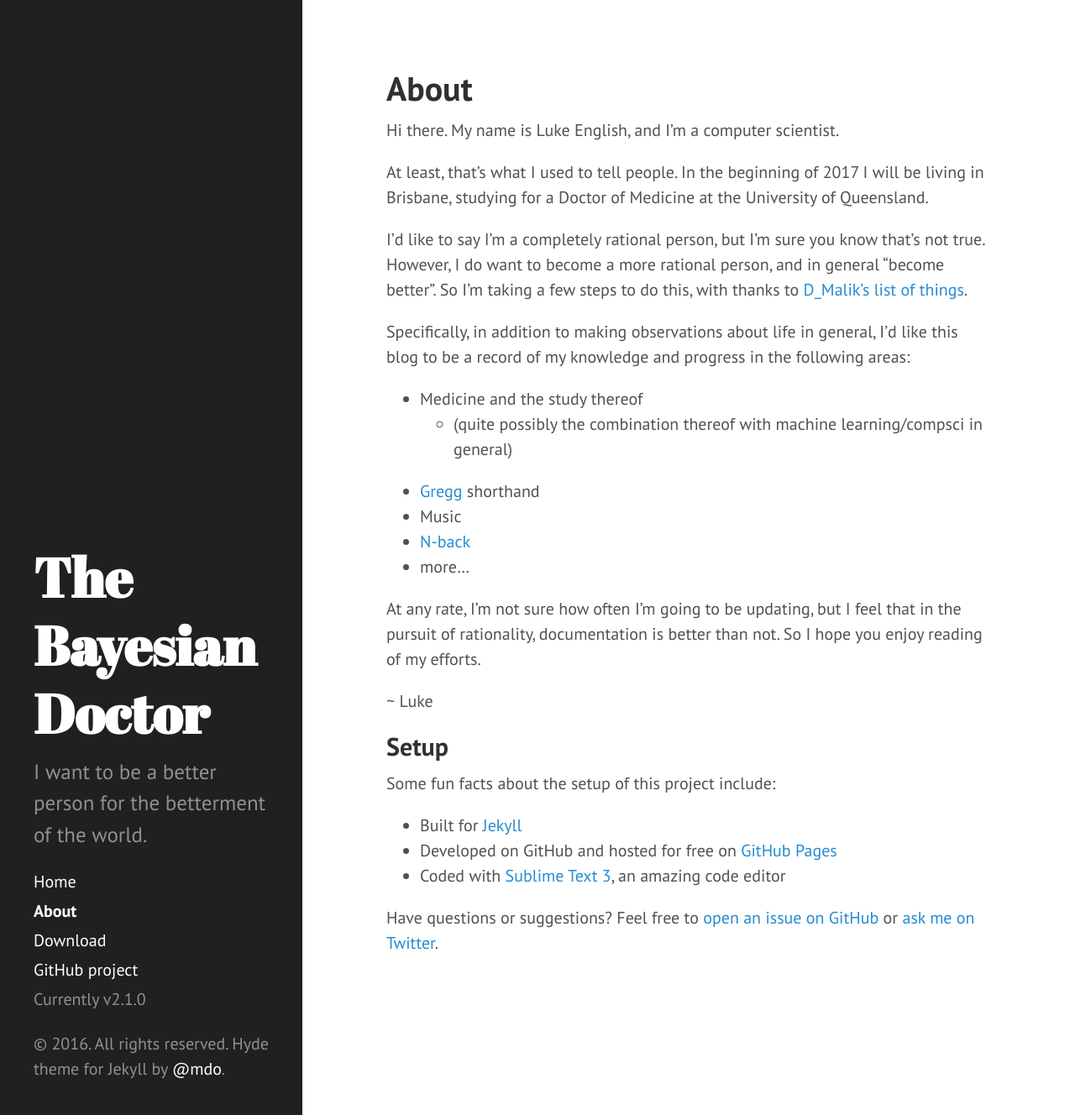
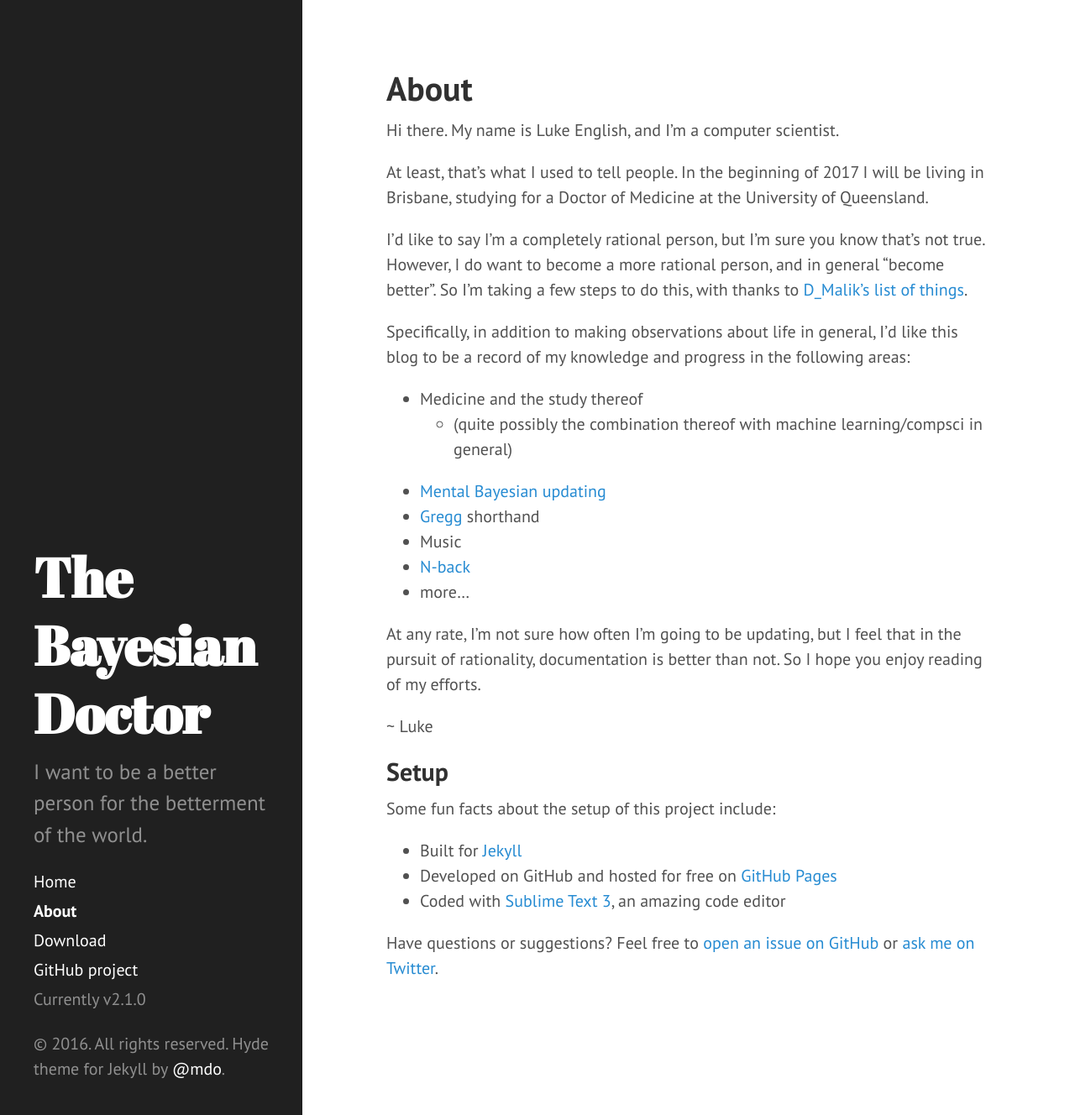
Before and after one commit to fourtyfour-saka/fourtyfour-saka.github.io, a Jekyll site: the page built from about.md, in a window 1280 px wide and 1328 px high. Shown: the whole window at 84% size. Built offline with Jekyll 4.4.1, drawn with Linux system fonts in a browser that asks for light colours.

Commit message:
added link to mental bayesian updating

```diff
--- a/about.md
+++ b/about.md
@@ -13,6 +13,7 @@ Specifically, in addition to making observations about life in general, I'd like
 
 * Medicine and the study thereof
     * (quite possibly the combination thereof with machine learning/compsci in general)
+* [Mental Bayesian updating](https://arbital.com/p/61b/?startPath)
 * [Gregg](http://gregg.angelfishy.net/) shorthand
 * Music
 * [N-back](http://www.gwern.net/N-back%20FAQ.html)
```
